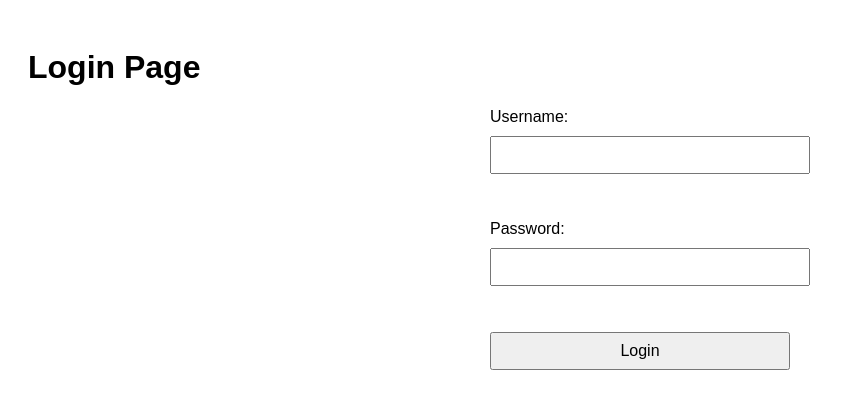
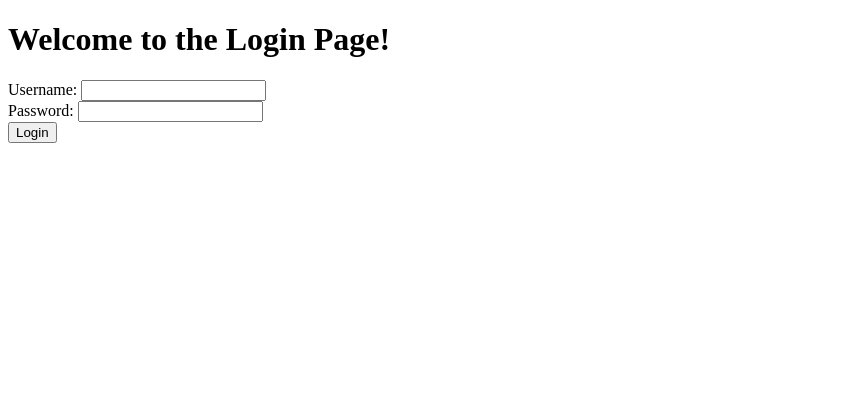
Before and after one commit to Disha1250/FoodApp, a plain HTML site: page index.html in a window 1280 px wide. Shown: the whole page, without its empty margins (0-865 px from the left). Drawn offline with Linux system fonts and the light colour scheme; files that its build step writes are made by us from their sources.

Commit message:
Update index.html

```diff
--- a/index.html
+++ b/index.html
@@ -1,17 +1,14 @@
+<!-- src/main/resources/static/index.html -->
 <!DOCTYPE html>
-<html lang="en">
+<html>
 <head>
-    <meta charset="UTF-8">
     <title>Login Page</title>
-    <link rel="stylesheet" href="static/css/style.css">
 </head>
 <body>
-    <h1>Login Page</h1>
-    <form action="/login" method="POST">
-        <label for="username">Username:</label>
-        <input type="text" id="username" name="username" required><br><br>
-        <label for="password">Password:</label>
-        <input type="password" id="password" name="password" required><br><br>
+    <h1>Welcome to the Login Page!</h1>
+    <form action="/login" method="post">
+        Username: <input type="text" name="username"><br>
+        Password: <input type="password" name="password"><br>
         <input type="submit" value="Login">
     </form>
 </body>
```
